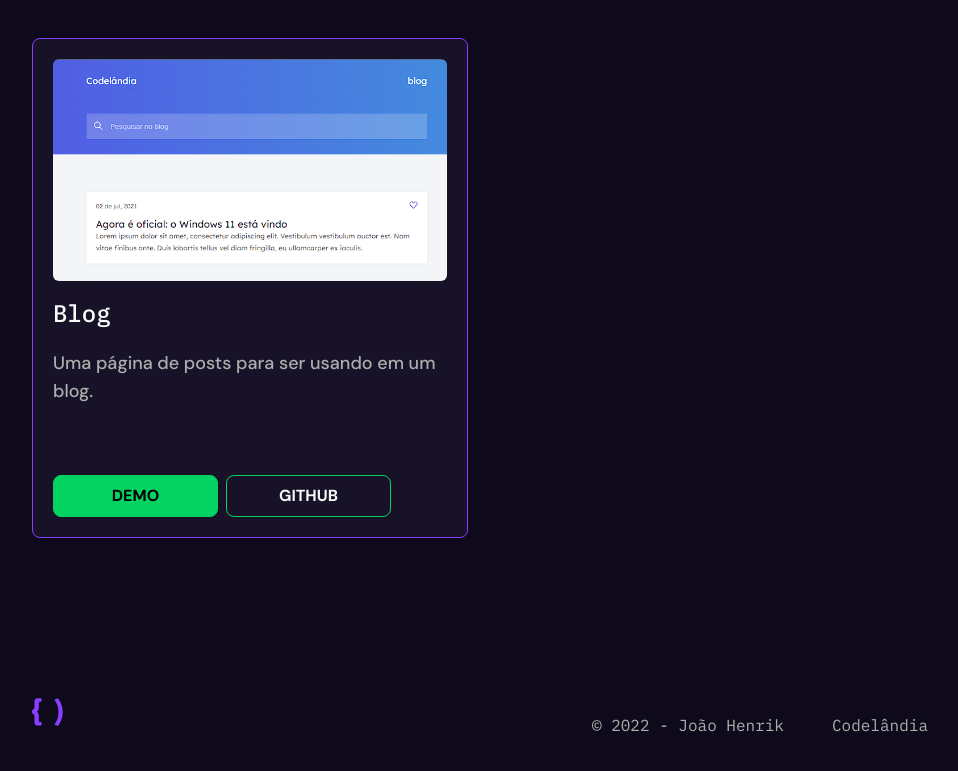
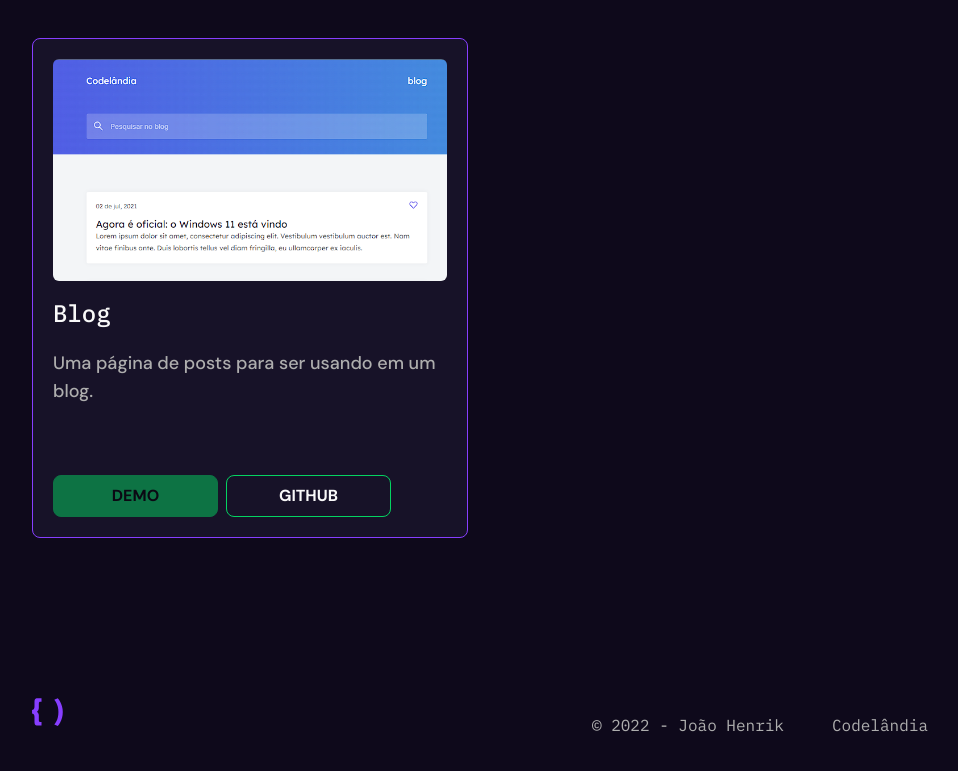
Before and after one commit to joaohenrik03/codelandia, a React (Vite) app: page / in a window 1280 px wide. Shown: the part 1088-1859 px from the top of the page, without its empty margins (160-1118 px from the left). Built offline with nearby package versions, Linux system fonts and the light colour scheme.

Commit message:
Added logic to disable the demo button if there is no project demo

```diff
--- a/src/components/DesignCard.tsx
+++ b/src/components/DesignCard.tsx
@@ -7,7 +7,9 @@ type DesignCardProps = {
 }
 
 export function DesignCard(props: DesignCardProps) {
-    return(
+    const demoExists = props.demo.trim() === '';
+
+    return (
         <div className="flex flex-col justify-between bg-stone-800 border border-purple-500 rounded-lg p-5 md:mb-4 min-h-[500px]">
             <div>
                 <img
@@ -24,6 +26,16 @@ export function DesignCard(props: DesignCardProps) {
             </div>
 
             <div className="flex gap-2 md:justify-start">
+                {
+                    demoExists ? (
+                        <button
+                            disabled
+                            className="flex-1 bg-green-400 border rounded-lg border-green-400 text-center uppercase font-sans font-bold color-stone-900 py-2 max-w-[165px] opacity-50 cursor-not-allowed"
+                        >
+                            Demo
+                        </button>
+
+                    ) : (
                         <a
                             href={props.demo}
                             className="flex-1 bg-green-400 border rounded-lg border-green-400 text-center uppercase font-sans font-bold color-stone-900 py-2 max-w-[165px]"
@@ -31,6 +43,8 @@ export function DesignCard(props: DesignCardProps) {
                         >
                             Demo
                         </a>
+                    )
+                }
                 <a
                     href={props.url}
                     className="flex-1 border rounded-lg border-green-400 text-center uppercase font-sans font-bold text-gray-50 py-2 max-w-[165px]"
```
Lines whose indentation alone changed are shown as unchanged.
